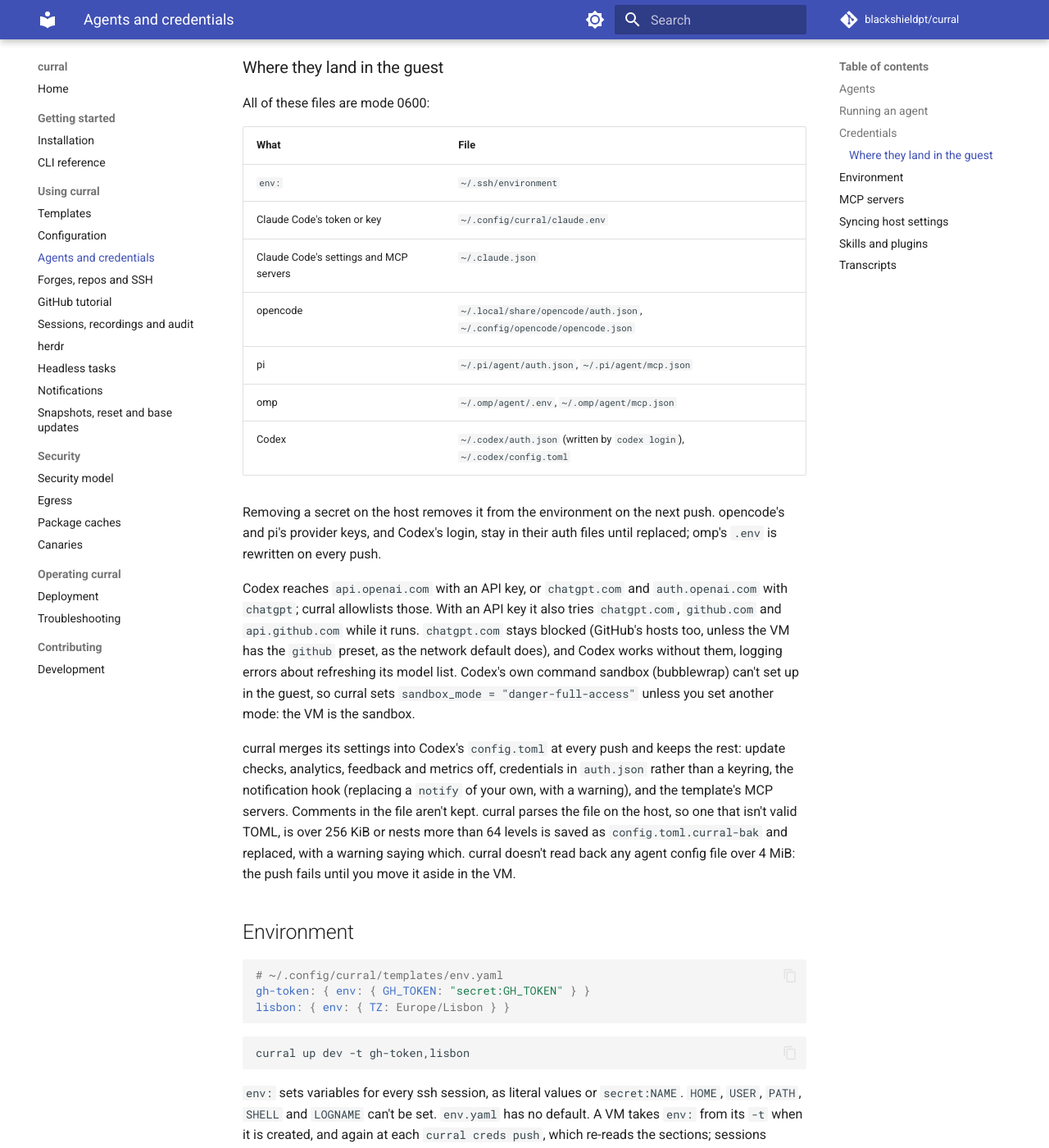
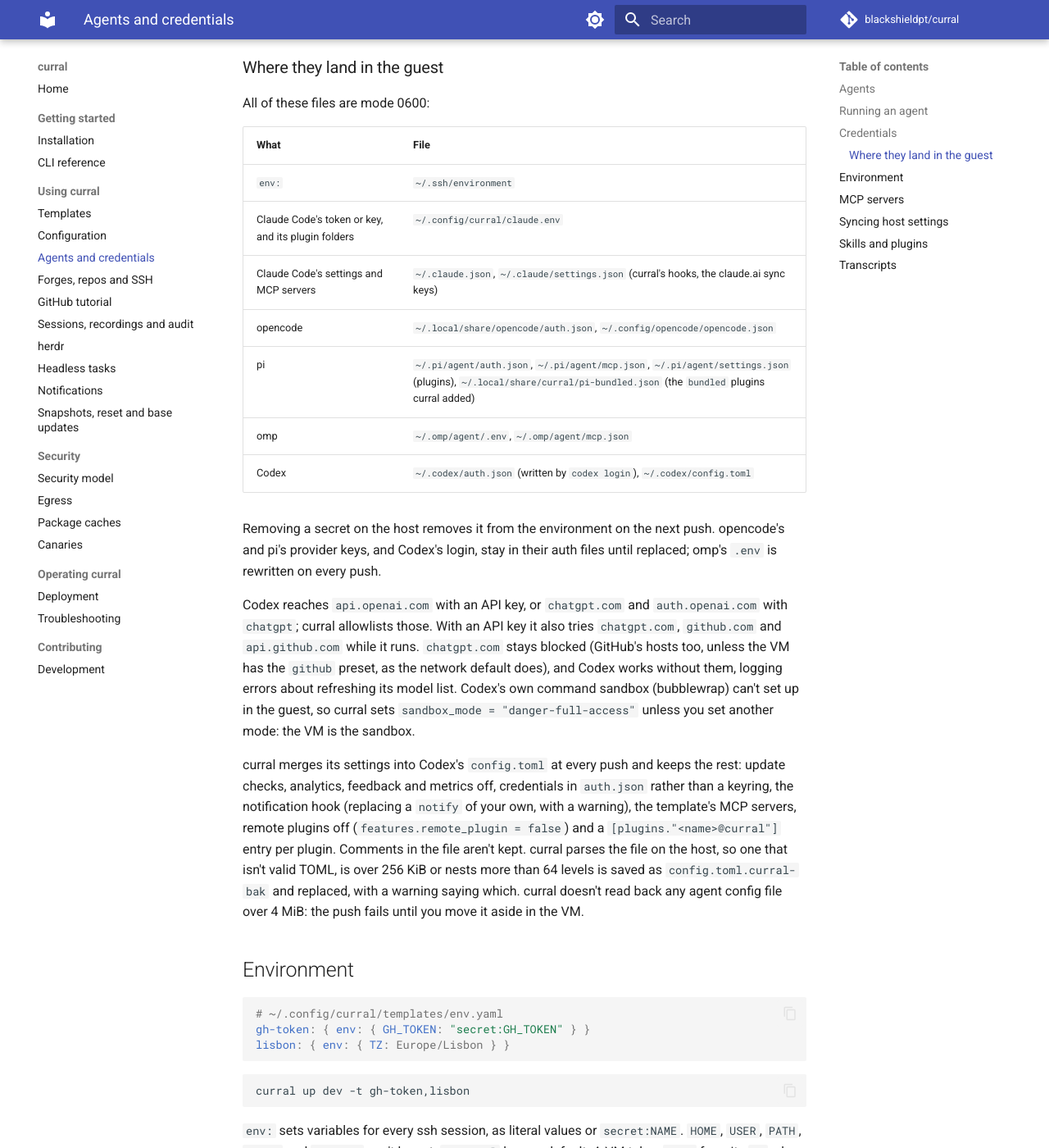
Before and after one commit to blackshieldpt/catchpen, an MkDocs documentation site: the page built from docs/agents.md, in a window 1280 px wide and 1400 px high, scrolled down 2739 px. Shown: the whole window at 82% size. Built offline with MkDocs 1.6.1 and Material for MkDocs 9.7.7, drawn with Linux system fonts in a browser that asks for light colours; comment, search, counter and statistics services are not loaded; some of the changed text lies outside the part shown.

Commit message:
Correct the docs on skills, plugins and creds push

````diff
--- a/docs/agents.md
+++ b/docs/agents.md
@@ -111,10 +111,10 @@ All of these files are mode 0600:
 | What | File |
 |---|---|
 | `env:` | `~/.ssh/environment` |
-| Claude Code's token or key | `~/.config/curral/claude.env` |
-| Claude Code's settings and MCP servers | `~/.claude.json` |
+| Claude Code's token or key, and its plugin folders | `~/.config/curral/claude.env` |
+| Claude Code's settings and MCP servers | `~/.claude.json`, `~/.claude/settings.json` (curral's hooks, the claude.ai sync keys) |
 | opencode | `~/.local/share/opencode/auth.json`, `~/.config/opencode/opencode.json` |
-| pi | `~/.pi/agent/auth.json`, `~/.pi/agent/mcp.json` |
+| pi | `~/.pi/agent/auth.json`, `~/.pi/agent/mcp.json`, `~/.pi/agent/settings.json` (plugins), `~/.local/share/curral/pi-bundled.json` (the `bundled` plugins curral added) |
 | omp | `~/.omp/agent/.env`, `~/.omp/agent/mcp.json` |
 | Codex | `~/.codex/auth.json` (written by `codex login`), `~/.codex/config.toml` |
 
@@ -134,7 +134,9 @@ sandbox.
 curral merges its settings into Codex's `config.toml` at every push and keeps the rest:
 update checks, analytics, feedback and metrics off, credentials in `auth.json` rather
 than a keyring, the notification hook (replacing a `notify` of your own, with a
-warning), and the template's MCP servers. Comments in the file aren't kept. curral parses
+warning), the template's MCP servers, remote plugins off (`features.remote_plugin =
+false`) and a `[plugins."<name>@curral"]` entry per plugin. Comments in the file aren't
+kept. curral parses
 the file on the host, so one that isn't valid TOML, is over 256 KiB or nests more than 64
 levels is saved as `config.toml.curral-bak` and replaced, with a warning saying which.
 curral doesn't read back any agent config file over 4 MiB: the push fails until you move
@@ -200,7 +202,9 @@ curral up dev -t opencode-claude-skills   # opencode_claude_skills: true
 ```
 
 With `claude_config`, the guest's `~/.claude/settings.json` is replaced on every push,
-minus `env`, hooks, credential helpers, the status line and plugins.
+minus `env`, hooks, credential helpers, the status line and plugins; its
+`syncClaudeAiSkills` and `syncClaudeAiPlugins` are set to `false` unless `claude_ai` is
+on.
 
 ## Skills and plugins
 
````
Also changed, not shown: CHANGELOG.md (+8 -6 lines), docs/cli-reference.md (+3 -3 lines), docs/deployment.md (+1 -1 lines), docs/development.md (+4 -2 lines), docs/security-model.md (+4 -2 lines), docs/troubleshooting.md (+2 -1 lines).
